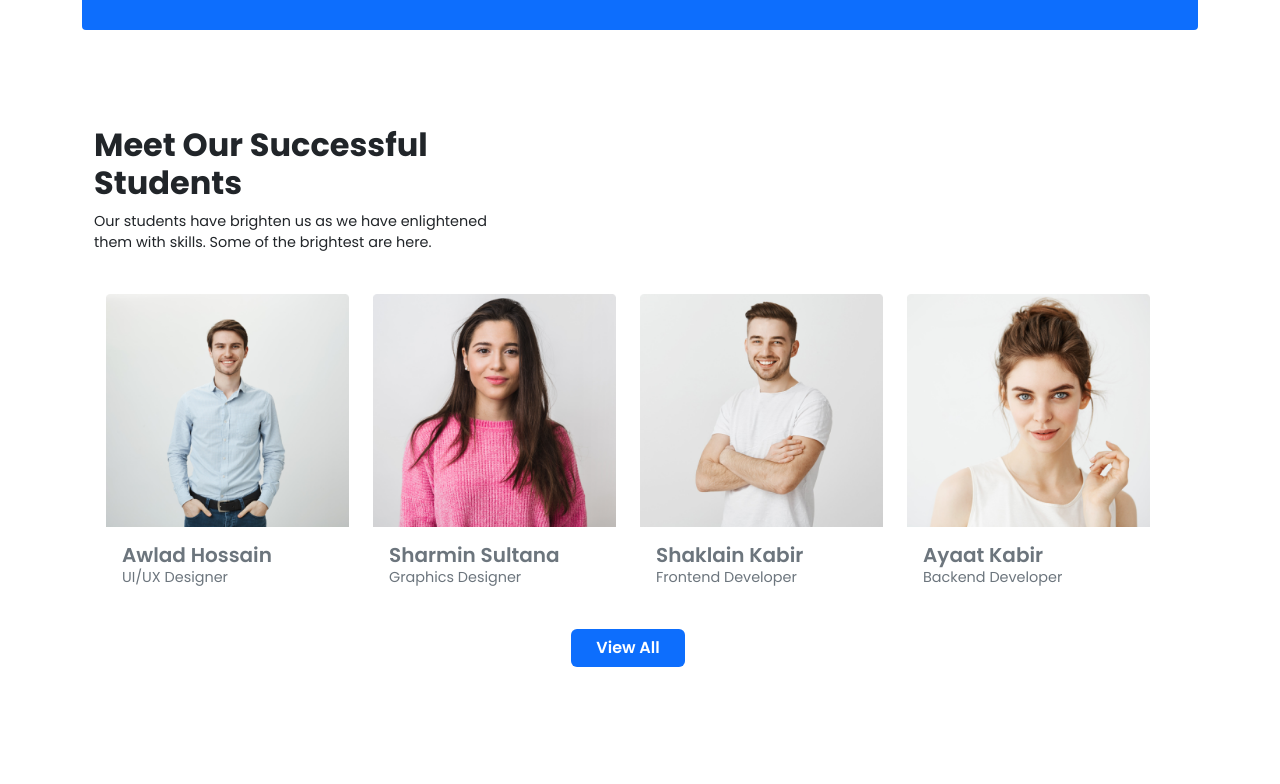
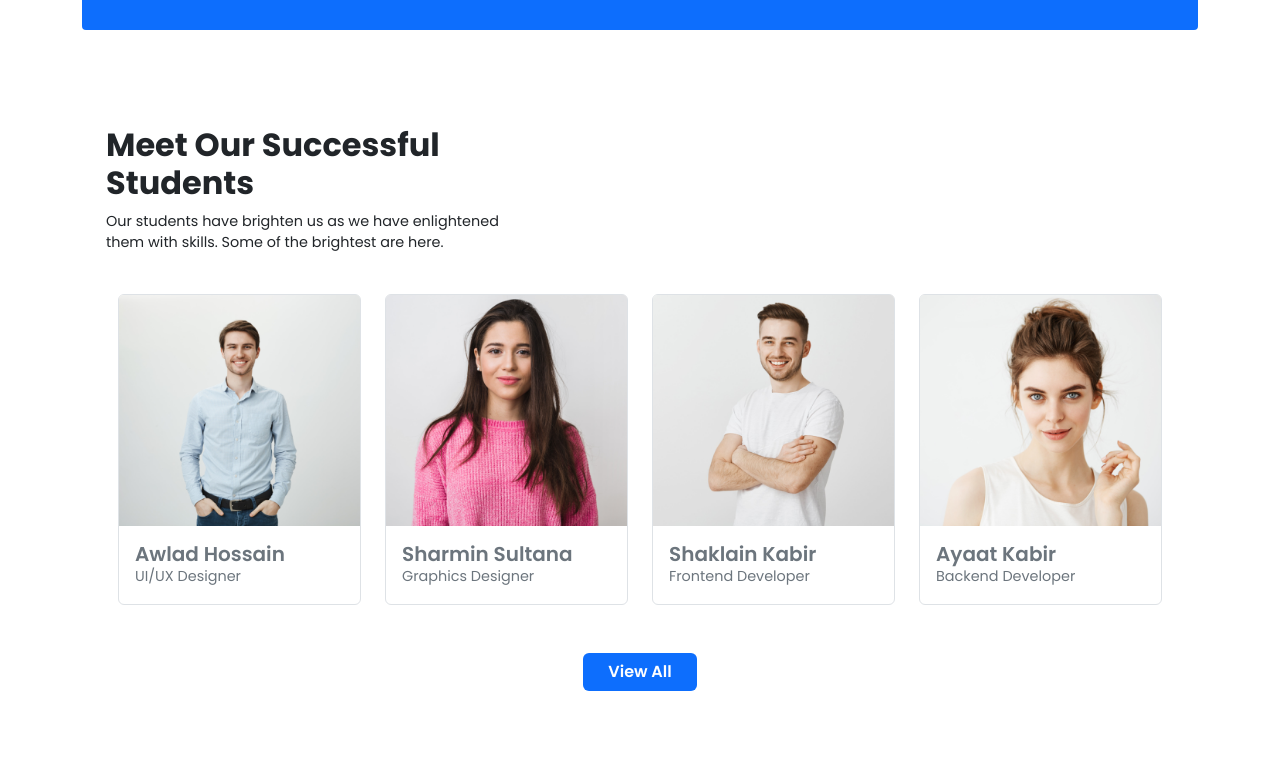
Before and after one commit to nasimshishir/Assignment-3, a plain HTML site: page index.html in a window 1280 px wide. Shown: the part 2760-3544 px from the top of the page. Drawn offline with nearby package versions, Linux system fonts and the light colour scheme.

Commit message:
pre-final

```diff
--- a/index.html
+++ b/index.html
@@ -4,7 +4,7 @@
 <head>
     <meta charset="utf-8">
     <meta name="viewport" content="width=device-width, initial-scale=1">
-    <title>Institute of Digital Learning</title>
+    <title>IDL- Institute of Digital Learning</title>
     <!-- favicon -->
     <link rel="shortcut icon" href="images/Asset 1.png" type="image/x-icon">
     <!-- Bootstrap css -->
@@ -18,6 +18,7 @@
 </head>
 
 <body>
+
     <header class="container">
         <!-- navbar start -->
         <nav class="navbar navbar-expand-lg bg-light my-3">
@@ -118,7 +119,6 @@
         </div>
         <!-- slider end -->
     </header>
-
 
     <main>
         <!-- section-2 start-->
@@ -327,7 +327,7 @@
         <!-- Section Four(Bonus) end -->
         <!-- successful students start -->
         <section class="container py-5">
-            <div class="container row">
+            <div class="container row m-auto">
                 <div class="col-11 col-sm-7 col-md-6 col-lg-5">
                     <h2 class="fw-bold">Meet Our Successful Students</h2>
                     <p>
@@ -338,9 +338,9 @@
                 <div class="row g-4 m-auto">
                     <!-- student-1 -->
                     <div class="col-12 col-sm-6 col-lg-3">
+                        <div class="border rounded-2">
                             <div>
-                            <div>
-                                <img class="img-fluid" src="images/student/student-1.png" alt="">
+                                <img class="w-100" src="images/student/student-1.png" alt="">
                             </div>
                             <div class="p-3">
                                 <h5 class="fw-semibold text-secondary m-0">Awlad Hossain</h5>
@@ -350,9 +350,9 @@
                     </div>
                     <!-- student-2 -->
                     <div class="col-12 col-sm-6 col-lg-3">
+                        <div class="border rounded-2">
                             <div>
-                            <div>
-                                <img class="img-fluid" src="images/student/student-2.png" alt="">
+                                <img class="w-100" src="images/student/student-2.png" alt="">
                             </div>
                             <div class="p-3">
                                 <h5 class="fw-semibold text-secondary m-0">Sharmin Sultana</h5>
@@ -362,9 +362,9 @@
                     </div>
                     <!-- student-3 -->
                     <div class="col-12 col-sm-6 col-lg-3">
+                        <div class="border rounded-2">
                             <div>
-                            <div>
-                                <img class="img-fluid" src="images/student/student-3.png" alt="">
+                                <img class="w-100" src="images/student/student-3.png" alt="">
                             </div>
                             <div class="p-3">
                                 <h5 class="fw-semibold text-secondary m-0">Shaklain Kabir</h5>
@@ -374,9 +374,9 @@
                     </div>
                     <!-- student-4 -->
                     <div class="col-12 col-sm-6 col-lg-3">
+                        <div class="border rounded-2">
                             <div>
-                            <div>
-                                <img class="img-fluid" src="images/student/student-4.png" alt="">
+                                <img class="w-100" src="images/student/student-4.png" alt="">
                             </div>
                             <div class="p-3">
                                 <h5 class="fw-semibold text-secondary m-0">Ayaat Kabir</h5>
@@ -386,7 +386,7 @@
                     </div>
                 </div>
                 <div class="text-center">
-                    <a class="btn text-white fw-semibold bg-primary px-4 m-auto my-4">View All</a>
+                    <a class="btn text-white fw-semibold bg-primary px-4 m-auto mt-5">View All</a>
                 </div>
             </div>
 
@@ -484,7 +484,7 @@
         <!-- FAQ start -->
         <section class="container py-5">
             <div class="container row">
-                <div class="col-12 col-lg-6 text-center m-auto">
+                <div class="col-11 col-lg-6 text-center mx-auto">
                     <h2 class="fw-bold fs-2">Frequently Asked Questions</h2>
                     <p>
                         It is a long established fact that a reader will be distracted by the readable content of a page
@@ -492,7 +492,8 @@
                     </p>
                 </div>
                 <!-- FAQ accordion start -->
-                <div class="col-12 col-lg-8 accordion accordion-flush mx-auto my-5" id="accordionFlushExample">
+                <div class="col-12 col-md-10 col-lg-8 mx-auto my-5">
+                    <div class="accordion accordion-flush" id="accordionFlushExample">
                         <div class="accordion-item">
                             <h2 class="accordion-header" id="flush-headingOne">
                                 <button class="accordion-button collapsed fw-semibold" type="button"
@@ -524,11 +525,13 @@
                             <div id="flush-collapseTwo" class="accordion-collapse collapse"
                                 aria-labelledby="flush-headingTwo" data-bs-parent="#accordionFlushExample">
                                 <div class="accordion-body">
-                                The main difference between TailwindCSS and Bootstrap is that Tailwind CSS is not a UI
+                                    The main difference between TailwindCSS and Bootstrap is that Tailwind CSS is not a
+                                    UI
                                     kit.
                                     Unlike UI kits such as Bootstrap, Bulma, and Foundation, Tailwind CSS doesn't have a
                                     default
-                                theme or built-in UI components. Instead, it comes with predesigned widgets you can use
+                                    theme or built-in UI components. Instead, it comes with predesigned widgets you can
+                                    use
                                     to
                                     build your site from scratch.
                                 </div>
@@ -537,19 +540,22 @@
                         <div class="accordion-item">
                             <h2 class="accordion-header" id="flush-headingThree">
                                 <button class="accordion-button collapsed fw-semibold" type="button"
-                                data-bs-toggle="collapse" data-bs-target="#flush-collapseThree" aria-expanded="false"
-                                aria-controls="flush-collapseThree">
+                                    data-bs-toggle="collapse" data-bs-target="#flush-collapseThree"
+                                    aria-expanded="false" aria-controls="flush-collapseThree">
                                     What is CSS Box Model?
                                 </button>
                             </h2>
                             <div id="flush-collapseThree" class="accordion-collapse collapse"
                                 aria-labelledby="flush-headingThree" data-bs-parent="#accordionFlushExample">
-                            <div class="accordion-body">A CSS box model is a compartment that includes numerous assets,
+                                <div class="accordion-body">A CSS box model is a compartment that includes numerous
+                                    assets,
                                     such
-                                as edge, border, padding and material. It is used to develop the design and structure of
+                                    as edge, border, padding and material. It is used to develop the design and
+                                    structure of
                                     a
                                     web page. It can be used as a set of tools to personalize the layout of different
-                                components. According to the CSS box model, the web browser supplies each element as a
+                                    components. According to the CSS box model, the web browser supplies each element as
+                                    a
                                     square prism.</div>
                             </div>
                         </div>
@@ -567,8 +573,10 @@
                                     Semantic HTML elements are those that clearly describe their meaning in a human- and
                                     machine-readable way. Elements such as <header> , <footer> and <article> are all
                                                 considered
-                                            semantic because they accurately describe the purpose of the element and the
+                                                semantic because they accurately describe the purpose of the element and
+                                                the
                                                 type of content that is inside them
+                                </div>
                             </div>
                         </div>
                     </div>
```
Lines whose indentation alone changed are shown as unchanged.
